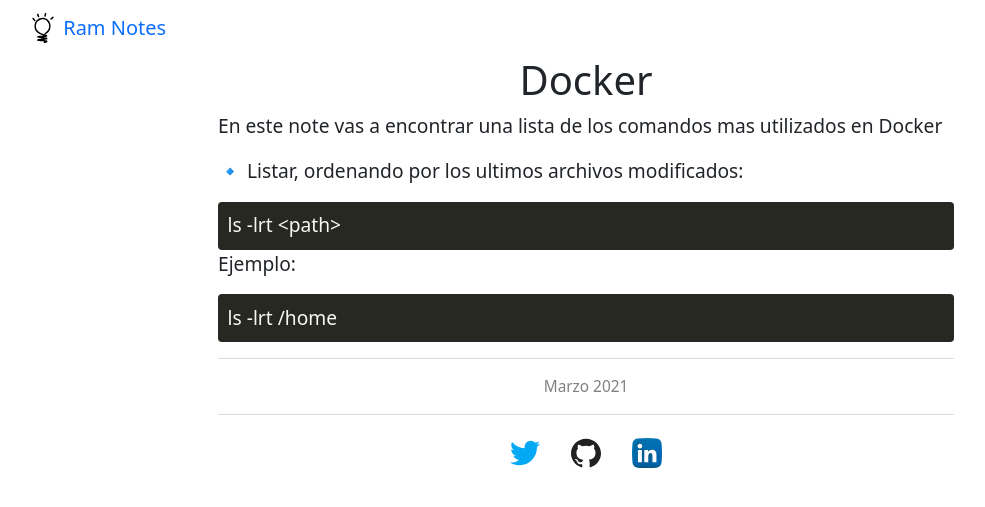
After one commit to tinchoram/ram-blog, a Flask app: page /docker in a window 1280 px wide. The commit adds this page. Shown: the top 507 px of the page, without its empty margins (54-1039 px from the left). Run offline with Flask 2, Linux system fonts and the light colour scheme.

Commit message:
add notes

```diff
--- a/src/blog.py
+++ b/src/blog.py
@@ -9,6 +9,18 @@
     #     }
     #return render_template('linux.html', **context)
     return render_template('linux.html')
+
+@app.route('/python', methods=['GET'])
+def note_python():
+    return render_template('python.html')
+
+@app.route('/docker', methods=['GET'])
+def note_docker():
+    return render_template('docker.html')
+
+@app.route('/go', methods=['GET'])
+def note_go():
+    return render_template('go.html')
 
 @app.route('/notes', methods=['GET'])
 def notes():
@@ -24,4 +36,4 @@
 
 
 if __name__ == "__main__":
-    app.run(host="0.0.0.0", port=5000, debug=True)
+    app.run(host="0.0.0.0", port=5000, debug=False)
--- a/src/static/css/main.css
+++ b/src/static/css/main.css
@@ -3,7 +3,9 @@
 }
 
 .note {
-    font-size: 1.2em
+    font-size: 1.2em;
+    text-align: justify;
+    text-justify:inter-word;
 }
 
 .note-footer {
@@ -24,6 +26,11 @@
     margin-bottom: 0;
 }
 
+.items p {
+    color: #80807e;
+    margin-bottom: 0;
+}
+
 hr {
     height: 1px;
     background-color: #6c757d;
--- a/src/templates/base.html
+++ b/src/templates/base.html
@@ -15,14 +15,14 @@
         <link rel="preconnect" href="https://fonts.gstatic.com">
         <link href="https://fonts.googleapis.com/css2?family=Inter:wght@400;600;700&display=swap" rel="stylesheet">
 
-        <title>Tinchoram Blog</title>
+        <title>Ram Notes</title>
     </head>
     <body>
         <nav class="navbar navbar-expand-lg navbar-white bg-white">
             <div class="container">
-                <a class="navbar-brand" href="http://tinchoram.com">
-                <img src="{{ url_for('static', filename='img/ram-logo.png')}}" width="30" height="30" class="d-inline-block align-top" alt="">
-                Tinchoram Notes</a>
+                <a class="navbar-brand" href="/">
+                <img src="{{ url_for('static', filename='img/logo-ram.svg')}}" width="30" height="30" class="d-inline-block align-top" alt="">
+                Ram Notes</a>
             </div>
         </nav>
 
--- /dev/null
+++ b/src/templates/docker.html
@@ -0,0 +1,22 @@
+{% extends 'base.html' %}
+    {% block note %}
+
+                    <h1 class="text-center">Docker</h1>
+                    <p>En este note vas a encontrar una lista de los comandos mas utilizados en Docker</p>
+                    <p></p>
+
+                    <p>🔹 Listar, ordenando por los ultimos archivos modificados:</p>
+                    <div class="shell">
+                        <p>ls -lrt &lt;path&gt;</p>
+                    </div>
+                    <p>Ejemplo:</p>
+                    <div class="shell">
+                        <p>ls -lrt /home</p>
+                    </div>
+
+                    <hr>
+                    <div class="note-footer">
+                        <p>Marzo 2021</p>
+                    </div>
+
+    {% endblock %}
--- a/src/templates/notes.html
+++ b/src/templates/notes.html
@@ -5,8 +5,8 @@
                     <br>
                     <div class="col text-center">
                         <a href="/linux" type="button" class="btn btn-outline-primary">🐧 Linux</a>
-                        <a href="/linux" type="button" class="btn btn-outline-primary">🐍 Python</a>
-                        <a href="/linux" type="button" class="btn btn-outline-primary">🐋 Docker</a>
+                        <a href="/python" type="button" class="btn btn-outline-primary">🐍 Python</a>
+                        <a href="/docker" type="button" class="btn btn-outline-primary">🐋 Docker</a>
                     </div>
                     <br>
                     <hr>
```
Also changed, not shown: src/templates/go.html (added, +26 -0 lines), src/templates/linux.html (+16 -4 lines), src/templates/python.html (added, +22 -0 lines), src/static/img/logo-ram.svg (added).
